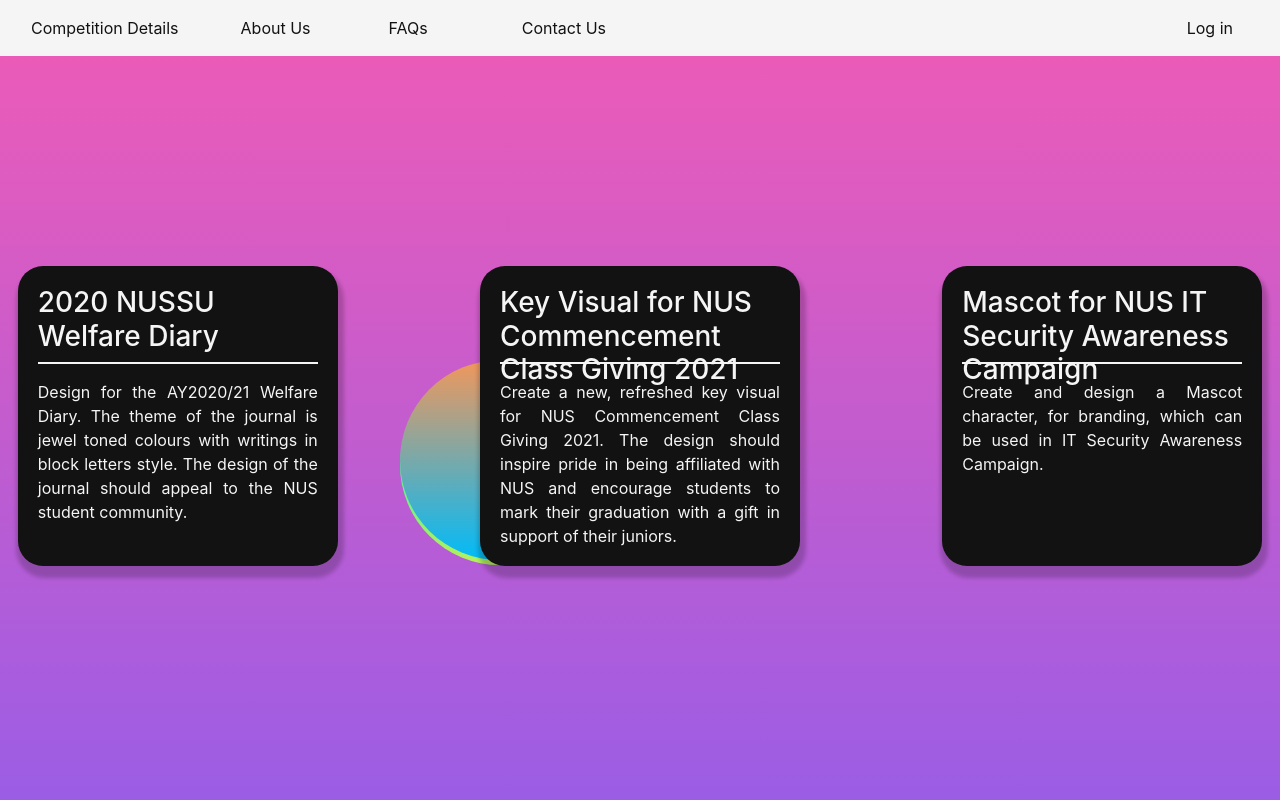
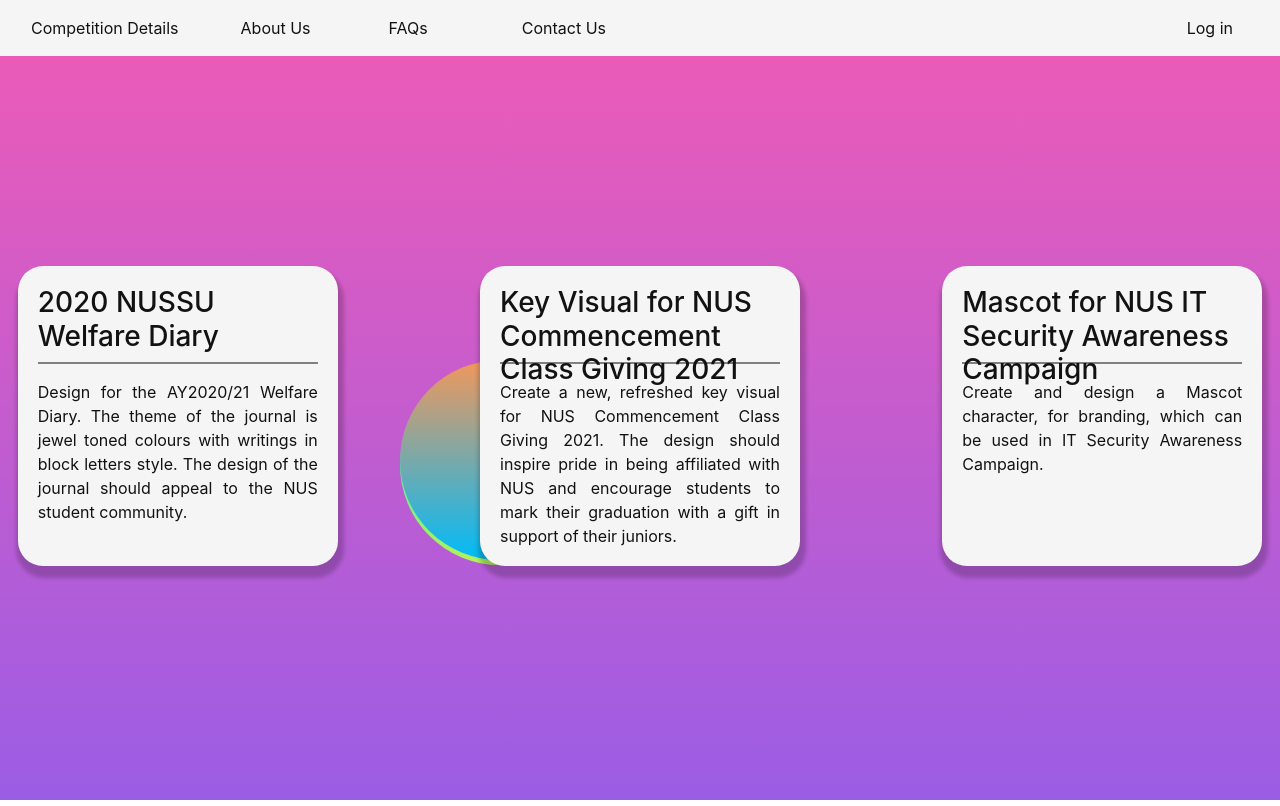
Before and after one commit to nussucommit/creation2021, a Django app: page / in a window 1280 px wide. Shown: the top 806 px of the page. Run offline with Django 3.2, Linux system fonts and the light colour scheme.

Commit message:
light mode ux

```diff
--- a/creation/static/colors.css
+++ b/creation/static/colors.css
@@ -64,15 +64,15 @@
 #index-container .challenge {
   padding: 20px;
   border-radius: 25px;
-  background-color: #121212;
-  color: whitesmoke;
+  background-color: whitesmoke;
+  color: #121212;
   height: 300px;
 }
 #index-container .challenge h3 {
   height: 60px;
 }
 #index-container .challenge hr {
-  border: 1px solid whitesmoke;
+  border: 1px solid grey;
 }
 #index-container .challenge:hover {
   margin-top: -10px;
@@ -124,7 +124,7 @@
   background-color: transparent;
   display: flex;
   justify-content: center;
-  color: whitesmoke;
+  color: #121212;
 }
 #faq-container .faq-container {
   display: flex;
@@ -145,7 +145,7 @@
   min-width: 300px;
 }
 #faq-container hr {
-  border: 1px solid whitesmoke;
+  border: 1px solid #121212;
 }
 
 .timeline-container {
--- a/creation/static/colors.scss
+++ b/creation/static/colors.scss
@@ -87,8 +87,8 @@
     .challenge {
         padding: 20px;
         border-radius: 25px;
-        background-color: $dark-background;
-        color: whitesmoke;
+        background-color: $primary-white;
+        color: $dark-background;
         height: 300px;
 
         h3 {
@@ -96,7 +96,7 @@
         }
 
         hr {
-            border: 1px solid whitesmoke;
+            border: 1px solid grey;
         }
 
         @extend %shadow-comp;
@@ -167,7 +167,7 @@
     background-color: transparent;
     display: flex;
     justify-content: center;
-    color: $primary-white;
+    color: $dark-background;
 
     .faq-container {
         display: flex;
@@ -191,7 +191,7 @@
     }
 
     hr {
-        border: 1px solid $primary-white;
+        border: 1px solid $dark-background;
     }
 }
 
```
Also changed, not shown: users/static/colors.css (+5 -5 lines), 2 other files.
